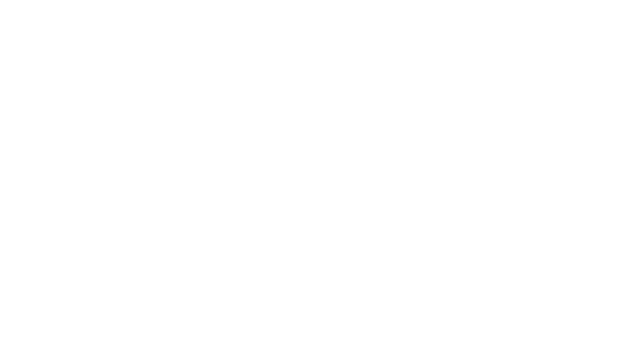
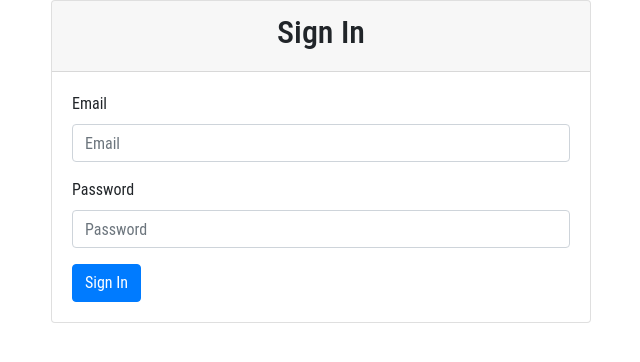
Before and after one commit to alizand1992/self-leveling-iot-frontend, a React (Create React App) app: page / in a window 1280 px wide. Shown: the top 362 px of the page, without its empty margins (319-959 px from the left). Built offline with nearby package versions, Linux system fonts and the light colour scheme.

Commit message:
RF-7 Crate the Sign In Page with tests. Add bootstrap and Roboto font

```diff
--- a/package.json
+++ b/package.json
@@ -6,7 +6,9 @@
     "@testing-library/jest-dom": "^4.2.4",
     "@testing-library/react": "^9.5.0",
     "@testing-library/user-event": "^7.2.1",
+    "bootstrap": "^4.5.0",
     "react": "^16.13.1",
+    "react-bootstrap": "^1.3.0",
     "react-dom": "^16.13.1",
     "react-scripts": "3.4.1"
   },
@@ -33,6 +35,7 @@
     ]
   },
   "devDependencies": {
+    "babel-eslint": "^10.1.0",
     "enzyme": "^3.11.0",
     "enzyme-adapter-react-16": "^1.15.2",
     "eslint": "^6.8.0",
--- a/public/index.html
+++ b/public/index.html
@@ -10,34 +10,16 @@
       content="Web site created using create-react-app"
     />
     <link rel="apple-touch-icon" href="%PUBLIC_URL%/logo192.png" />
-    <!--
-      manifest.json provides metadata used when your web app is installed on a
-      user's mobile device or desktop. See https://developers.google.com/web/fundamentals/web-app-manifest/
-    -->
     <link rel="manifest" href="%PUBLIC_URL%/manifest.json" />
-    <!--
-      Notice the use of %PUBLIC_URL% in the tags above.
-      It will be replaced with the URL of the `public` folder during the build.
-      Only files inside the `public` folder can be referenced from the HTML.
-
-      Unlike "/favicon.ico" or "favicon.ico", "%PUBLIC_URL%/favicon.ico" will
-      work correctly both with client-side routing and a non-root public URL.
-      Learn how to configure a non-root public URL by running `npm run build`.
-    -->
-    <title>React App</title>
+    <title>Self-Leveling IoT</title>
+    <link rel="stylesheet"
+          href="https://maxcdn.bootstrapcdn.com/bootstrap/4.5.0/css/bootstrap.min.css"
+          integrity="sha384-9aIt2nRpC12Uk9gS9baDl411NQApFmC26EwAOH8WgZl5MYYxFfc+NcPb1dKGj7Sk"
+          crossorigin="anonymous" />
+    <link href="https://fonts.googleapis.com/css2?family=Roboto+Condensed:wght@300;400;700&display=swap" rel="prefetch" as="style">
   </head>
-  <body>
+  <body style="font-family: 'Roboto Condensed', sans-serif;">
     <noscript>You need to enable JavaScript to run this app.</noscript>
     <div id="root"></div>
-    <!--
-      This HTML file is a template.
-      If you open it directly in the browser, you will see an empty page.
-
-      You can add webfonts, meta tags, or analytics to this file.
-      The build step will place the bundled scripts into the <body> tag.
-
-      To begin the development, run `npm start` or `yarn start`.
-      To create a production bundle, use `npm run build` or `yarn build`.
-    -->
   </body>
 </html>
--- a/src/App.css
+++ /dev/null
@@ -1,38 +0,0 @@
-.App {
-  text-align: center;
-}
-
-.App-logo {
-  height: 40vmin;
-  pointer-events: none;
-}
-
-@media (prefers-reduced-motion: no-preference) {
-  .App-logo {
-    animation: App-logo-spin infinite 20s linear;
-  }
-}
-
-.App-header {
-  background-color: #282c34;
-  min-height: 100vh;
-  display: flex;
-  flex-direction: column;
-  align-items: center;
-  justify-content: center;
-  font-size: calc(10px + 2vmin);
-  color: white;
-}
-
-.App-link {
-  color: #61dafb;
-}
-
-@keyframes App-logo-spin {
-  from {
-    transform: rotate(0deg);
-  }
-  to {
-    transform: rotate(360deg);
-  }
-}
--- a/src/App.js
+++ b/src/App.js
@@ -1,11 +1,14 @@
 import React from 'react';
 
-import './App.css';
+import Container from 'react-bootstrap/Container';
+
+import SignIn from './Components/Users/SignIn';
 
 function App() {
   return (
-    <div className="App">
-    </div>
+    <Container>
+      <SignIn />
+    </Container>
   );
 }
 
--- /dev/null
+++ b/src/Components/Users/SignIn.js
@@ -0,0 +1,61 @@
+import React from 'react';
+
+import Card from 'react-bootstrap/Card';
+import Col from 'react-bootstrap/Col';
+import Row from 'react-bootstrap/Row';
+import Form from 'react-bootstrap/Form';
+import Button from 'react-bootstrap/Button';
+
+class SignIn extends React.Component {
+  constructor(props) {
+    super(props);
+
+    this.state = {
+      email: '',
+      password: '',
+    };
+  }
+
+  handleChange = (e, field) => {
+    this.setState({ [field]: e.target.value });
+  }
+
+  render() {
+    const { email, password } = this.state;
+
+    return (
+      <Row>
+        <Col md={{ span: 6, offset: 3}}>
+          <Card>
+            <Card.Header style={{ textAlign: 'center' }}>
+              <h2>Sign In</h2>
+            </Card.Header>
+            <Card.Body>
+              <Form>
+                <Form.Group>
+                  <Form.Label>Email</Form.Label>
+                  <Form.Control type="email"
+                                id="email"
+                                value={email}
+                                placeholder="Email"
+                                onChange={(e) =>  this.handleChange(e, 'email')} />
+                </Form.Group>
+                <Form.Group>
+                  <Form.Label>Password</Form.Label>
+                  <Form.Control type="password"
+                                id="password"
+                                value={password}
+                                placeholder="Password"
+                                onChange={(e) =>  this.handleChange(e, 'password')} />
+                </Form.Group>
+                <Button variant="primary">Sign In</Button>
+              </Form>
+            </Card.Body>
+          </Card>
+        </Col>
+      </Row>
+    );
+  }
+}
+
+export default SignIn;
```
Also changed, not shown: .eslintrc.js, 2 other files (tests, documents, lock files or other folders).
